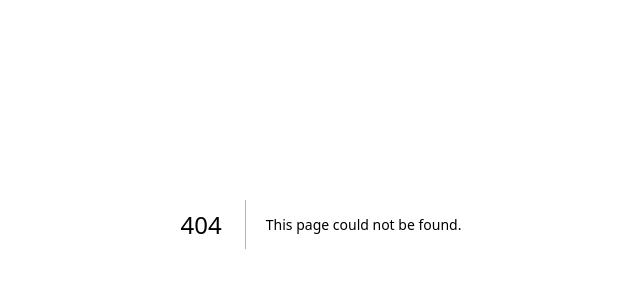
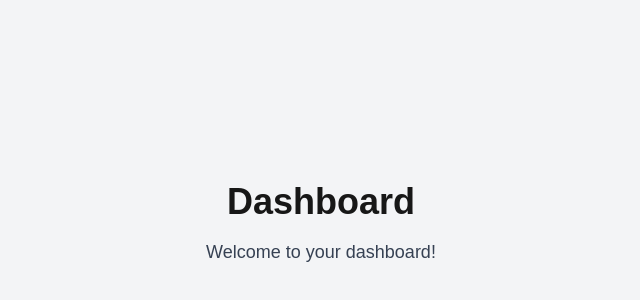
Before and after one commit to qurrahazam/auth-system2, a Next.js app: page /dashboard in a window 1280 px wide. Before the commit this address had no page. Shown: the part 176-476 px from the top of the page, without its empty margins (319-959 px from the left). Built offline with nearby package versions, Linux system fonts and the light colour scheme.

Commit message:
ADDED: dashboard

```diff
--- /dev/null
+++ b/src/app/(protected)/dashboard/page.tsx
@@ -0,0 +1,8 @@
+export default function DashboardPage() {
+  return (
+    <div className="min-h-screen flex flex-col items-center justify-center bg-gray-100">
+      <h1 className="text-4xl font-bold mb-4">Dashboard</h1>
+      <p className="text-lg text-gray-700">Welcome to your dashboard!</p>
+    </div>
+  );
+}
```
